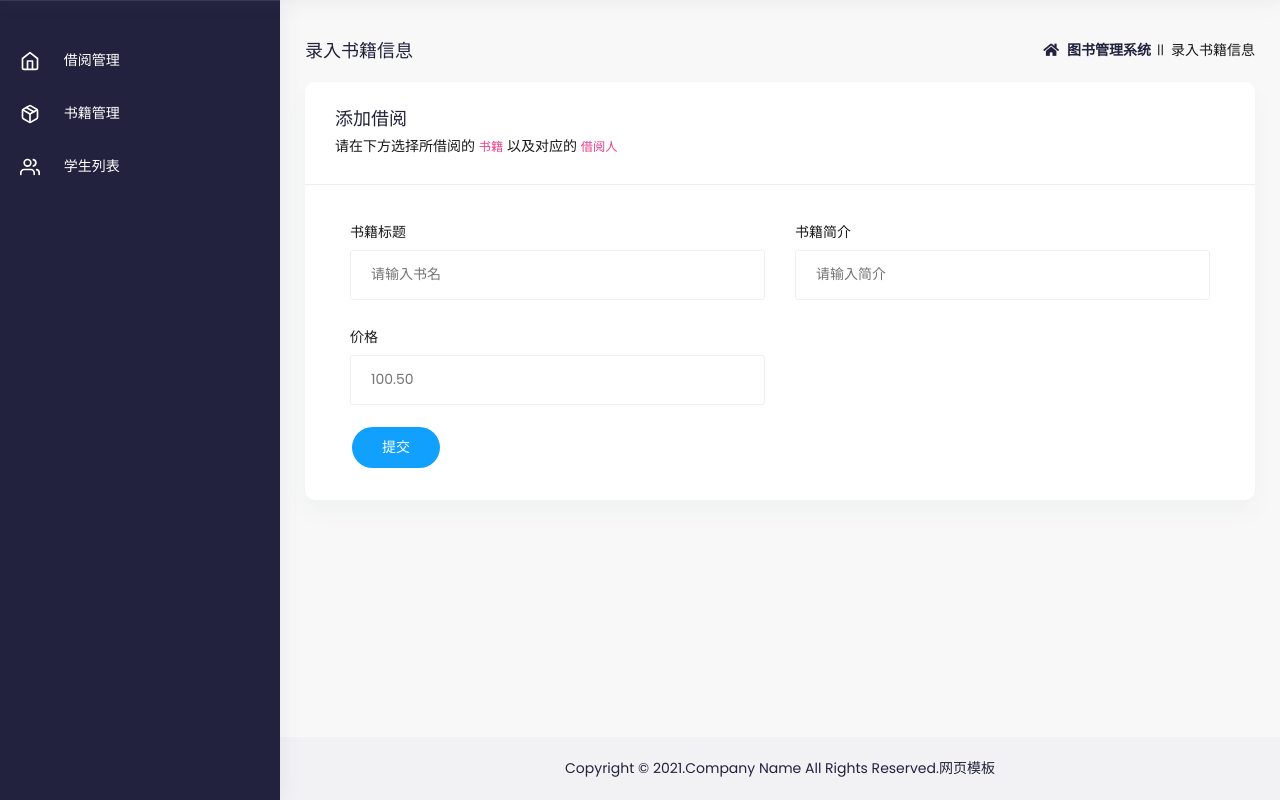
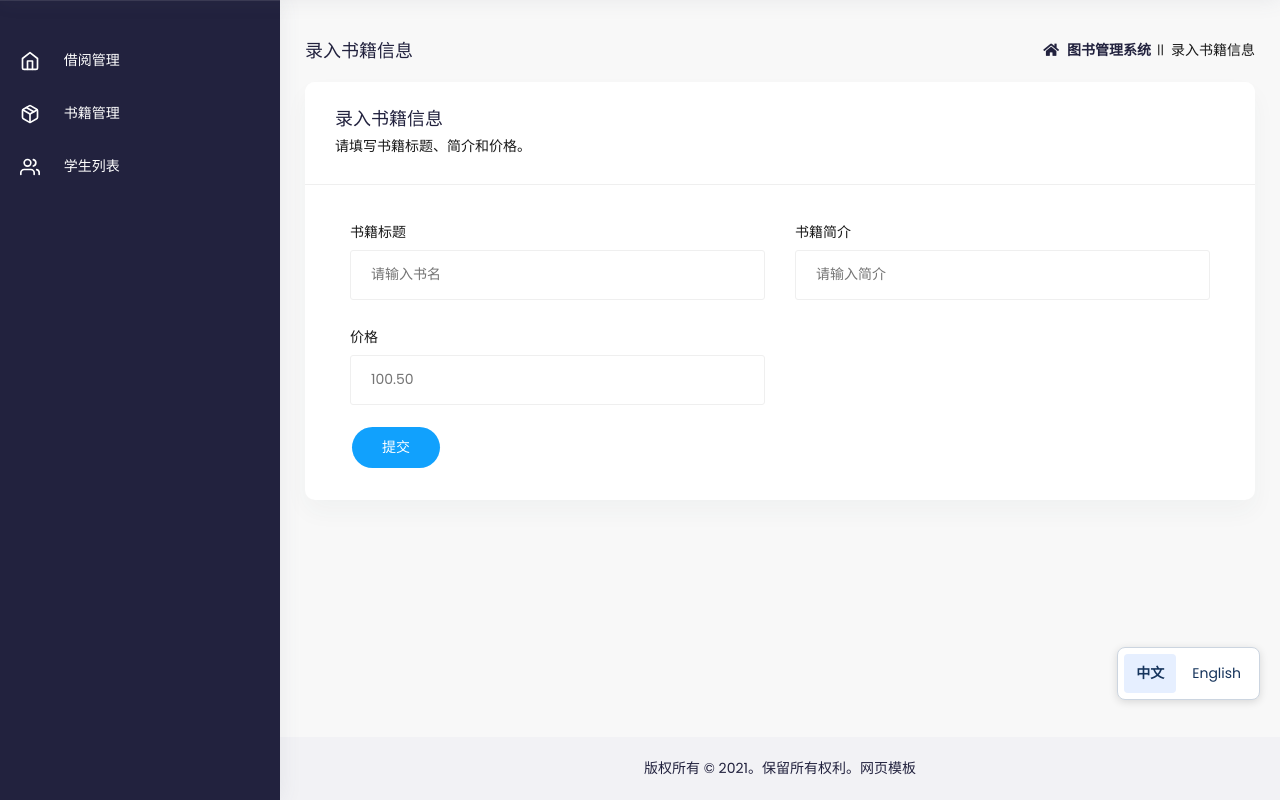
Before and after one commit to pikachuSparkle/BookManage, a Spring Boot app: page /add-book in a window 1280 px wide. Shown: the part 80-880 px from the top of the page. Run offline with Spring Boot 4, Linux system fonts and the light colour scheme; the visitor is signed in with stand-in values (Sample User, id 1); the project's own start-up code is not run, and a stand-in starts its controllers and pages; some of the project's set-up classes (security, data sources, template engines, error pages and the like) are left out, and stand-ins take their place.

Commit message:
feat: add persistent Chinese and English language switching

```diff
--- /dev/null
+++ b/src/main/resources/static/js/language.js
@@ -0,0 +1,140 @@
+/* Shared bilingual presentation. Database values and form submissions stay intact. */
+(() => {
+    'use strict';
+    const pairs = [
+        ['图书管理系统', 'Library Management System'],
+        ['欢迎来到图书管理系统', 'Welcome to the Library Management System'],
+        ['退出登录', 'Sign out'], ['借阅管理', 'Loan Management'],
+        ['书籍管理', 'Book Management'], ['学生列表', 'Students'],
+        ['学号', 'Student ID'], ['姓名', 'Name'], ['性别', 'Gender'], ['年级', 'Year'],
+        ['网页模板', 'Website Template'],
+        ['Copyright © 2021.Company name All rights reserved.', 'Copyright © 2021.Company name All rights reserved.'],
+        ['输入书籍标题...', 'Search by book title...'], ['添加书籍信息', 'Add Book'],
+        ['书籍列表', 'Books'], ['书籍ID', 'Book ID'], ['书籍标题', 'Book Title'],
+        ['书籍简介', 'Description'], ['书籍价格', 'Price'], ['借阅状态', 'Loan Status'],
+        ['删除信息', 'Delete'], ['正在借阅', 'On Loan'], ['可借阅', 'Available'],
+        ['删除图书', 'Delete Book'], ['添加借阅信息', 'Add Loan'], ['添加借阅', 'New Loan'],
+        ['请在下方选择所借阅的', 'Select a'], ['书籍', 'Book'],
+        ['以及对应的', 'and its'], ['借阅人', 'Borrower'],
+        ['当前没有可借阅图书，请先归还或添加图书。', 'No books available. Return or add a book first.'],
+        ['信息选择', 'Loan Details'], ['学生', 'Student'], ['提交', 'Submit'],
+        ['录入书籍信息', 'New Book'], ['请输入书名', 'Enter a book title'],
+        ['请输入简介', 'Enter a description'], ['价格', 'Price'],
+        ['请填写书籍标题、简介和价格。', 'Enter the book title, description, and price.'],
+        ['操作未完成', 'Operation Failed'], ['请检查输入后重试', 'Check your input and try again'],
+        ['图书列表', 'Book List'], ['借阅列表', 'Loan List'],
+        ['图书借阅管理', 'Library Loan Management'], ['学生数量', 'Total Students'],
+        ['书籍数量', 'Total Books'], ['借阅数量', 'Active Loans'], ['可借书籍数量', 'Available Books'],
+        ['图书借阅列表', 'Book Loans'], ['借阅ID', 'Loan ID'], ['书籍名称', 'Book Name'],
+        ['借阅时间', 'Borrowed At'], ['借阅人学号', 'Borrower ID'], ['归还', 'Return'],
+        ['归还图书', 'Return Book'], ['我是书名', 'Book Title'], ['我是学生', 'Student Name'],
+        ['用户名或密码错误，重新输入！', 'Incorrect username or password. Please try again.'],
+        ['你好，', 'Hello,'], ['欢迎！', 'Welcome!'],
+        ['请输入用户名和密码进行登录', 'Enter your username and password to sign in'],
+        ['用户名', 'Username'], ['密码', 'Password'], ['记住我', 'Remember me'], ['登录', 'Sign in'],
+        ['出错了！', 'Duhh!'], ['发生错误', 'Something Went Wrong'],
+        ['书名不能为空', 'Book title is required'], ['书名最多255字', 'Book title must be at most 255 characters'],
+        ['简介不能为空', 'Description is required'], ['简介最多255字', 'Description must be at most 255 characters'],
+        ['请输入价格', 'Price is required'], ['价格不能为负数', 'Price cannot be negative'],
+        ['价格最多8位整数和2位小数', 'Price allows up to 8 integer digits and 2 decimal places'],
+        ['输入格式不正确', 'Invalid input format'], ['请求参数缺失或格式不正确', 'Missing or invalid request parameters'],
+        ['数据库操作失败，请稍后重试', 'Database operation failed. Please try again later.'],
+        ['用户名或密码错误', 'Incorrect username or password'], ['学生不存在', 'Student not found'],
+        ['该图书已被借阅，请刷新页面', 'This book is already on loan. Please refresh the page.'],
+        ['借阅记录不存在', 'Loan not found'], ['该图书已经归还', 'This book has already been returned'],
+        ['图书正在借阅中，不能删除', 'A book on loan cannot be deleted'],
+        ['图书不存在或已删除', 'Book not found or already deleted'],
+        ['小明', 'James Miller'], ['小红', 'Emily Davis'], ['张晨', 'Michael Chen'],
+        ['李雨桐', 'Sophia Li'], ['王浩然', 'Daniel Wang'], ['陈思涵', 'Olivia Zhang'], ['赵子轩', 'Ethan Zhao'],
+        ['男', 'Male'], ['女', 'Female'],
+        ['Java 编程入门', 'Introduction to Java Programming'], ['Spring 实战', 'Spring in Action'],
+        ['三体', 'The Three-Body Problem'], ['活着', 'To Live'], ['平凡的世界', 'Ordinary World'],
+        ['围城', 'Fortress Besieged'], ['红楼梦', 'Dream of the Red Chamber'],
+        ['百年孤独', 'One Hundred Years of Solitude'], ['人类简史', 'Sapiens: A Brief History of Humankind'],
+        ['算法图解', 'Grokking Algorithms'], ['深入理解计算机系统', "Computer Systems: A Programmer's Perspective"],
+        ['设计模式', 'Design Patterns'],
+        ['Java 基础与面向对象编程', 'Java fundamentals and object-oriented programming'],
+        ['Spring MVC、安全与数据访问', 'Spring MVC, security, and data access'],
+        ['刘慈欣科幻小说，讲述地球文明与三体文明的接触。', 'A science fiction novel by Liu Cixin about contact between Earth and the Trisolarans.'],
+        ['余华长篇小说，描写普通人在时代变迁中的生命历程。', 'A novel by Yu Hua depicting the life of an ordinary person through changing times.'],
+        ['路遥长篇小说，展现普通劳动者的生活与奋斗。', 'A novel by Lu Yao portraying the lives and struggles of ordinary workers.'],
+        ['钱钟书长篇小说，以幽默笔触描写人生与婚姻。', 'A novel by Qian Zhongshu satirically depicting life and marriage.'],
+        ['曹雪芹古典名著，描绘贾府兴衰与人物命运。', 'A classic novel by Cao Xueqin depicting the rise and fall of the Jia family.'],
+        ['加西亚·马尔克斯代表作，讲述布恩迪亚家族的百年历史。', "Gabriel Garcia Marquez's masterpiece about the Buendia family over a century."],
+        ['尤瓦尔·赫拉利作品，从历史视角探讨人类文明的发展。', 'Yuval Noah Harari explores the history and development of human civilization.'],
+        ['以图解方式介绍常用算法与数据结构，适合编程初学者。', 'An illustrated guide to common algorithms and data structures for beginners.'],
+        ['介绍程序执行、存储层次、链接和系统级编程。', 'Covers program execution, memory hierarchy, linking, and systems programming.'],
+        ['介绍面向对象软件设计中的常用模式及应用场景。', 'Introduces common object-oriented design patterns and their applications.']
+    ];
+    const translations = new Map();
+    pairs.forEach(pair => pair.forEach(text => translations.set(text, pair)));
+    // Translate the template's English footer as well.
+    const footer = ['版权所有 © 2021。保留所有权利。', 'Copyright © 2021.Company name All rights reserved.'];
+    footer.forEach(text => translations.set(text, footer));
+    let language = 'zh';
+    const originalText = new WeakMap();
+    const originalAttributes = new WeakMap();
+    try { language = localStorage.getItem('bookmanage.language') === 'en' ? 'en' : 'zh'; } catch (_) { /* Storage may be disabled. */ }
+
+    function translate(text) {
+        const key = text.trim();
+        const pair = translations.get(key);
+        let value = pair ? pair[language === 'en' ? 1 : 0] : key;
+        const year = key.match(/^(\d{4})级$/) || key.match(/^Class of (\d{4})$/);
+        if (year) value = language === 'en' ? `Class of ${year[1]}` : `${year[1]}级`;
+        return key ? text.replace(key, value) : text;
+    }
+
+    function render() {
+        document.documentElement.lang = language === 'en' ? 'en' : 'zh-CN';
+        const walker = document.createTreeWalker(document.documentElement, NodeFilter.SHOW_TEXT);
+        let node;
+        while ((node = walker.nextNode())) {
+            if (node.parentElement.closest('script, style, textarea, [data-language-switch]')) continue;
+            if (!originalText.has(node)) originalText.set(node, node.nodeValue);
+            const text = translate(originalText.get(node));
+            if (text !== node.nodeValue) node.nodeValue = text;
+        }
+        document.querySelectorAll('[placeholder], [aria-label], [title], img[alt]').forEach(element => {
+            if (element.closest('[data-language-switch]')) return;
+            if (!originalAttributes.has(element)) originalAttributes.set(element, {});
+            const originals = originalAttributes.get(element);
+            ['placeholder', 'aria-label', 'title', 'alt'].forEach(attribute => {
+                if (element.hasAttribute(attribute)) {
+                    if (!(attribute in originals)) originals[attribute] = element.getAttribute(attribute);
+                    element.setAttribute(attribute, translate(originals[attribute]));
+                }
+            });
+        });
+        document.querySelectorAll('[data-language-switch] button').forEach(button => {
+            button.setAttribute('aria-pressed', String(button.dataset.language === language));
+            button.style.fontWeight = button.dataset.language === language ? '700' : '400';
+            button.style.background = button.dataset.language === language ? '#e6efff' : '#fff';
+        });
+    }
+
+    function init() {
+        const switcher = document.createElement('nav');
+        switcher.dataset.languageSwitch = '';
+        switcher.setAttribute('aria-label', '语言 / Language');
+        switcher.style.cssText = 'position:fixed;right:20px;bottom:20px;z-index:10000;display:flex;gap:4px;padding:6px;background:#fff;border:1px solid #ccd5e0;border-radius:8px;box-shadow:0 2px 8px #0002';
+        [['zh', '中文'], ['en', 'English']].forEach(([value, label]) => {
+            const button = document.createElement('button');
+            button.type = 'button';
+            button.dataset.language = value;
+            button.textContent = label;
+            button.lang = value === 'zh' ? 'zh-CN' : 'en';
+            button.style.cssText = 'border:0;border-radius:4px;padding:8px 12px;color:#16345c;cursor:pointer';
+            button.addEventListener('click', () => {
+                language = value;
+                try { localStorage.setItem('bookmanage.language', value); } catch (_) { /* Keep selection for this page. */ }
+                render();
+            });
+            switcher.appendChild(button);
+        });
+        document.body.appendChild(switcher);
+        render();
+    }
+    if (document.readyState === 'loading') document.addEventListener('DOMContentLoaded', init);
+    else init();
+})();
--- a/src/main/resources/templates/add-book.html
+++ b/src/main/resources/templates/add-book.html
@@ -100,8 +100,8 @@
                         <div class="col-xl-12 col-lg-12 col-md-12 col-sm-12 col-12">
                             <div class="card">
                                 <div class="card-header">
-                                    <h4>添加借阅</h4>
-                                    <p class="card-desc">请在下方选择所借阅的 <code>书籍</code> 以及对应的 <code>借阅人</code></p>
+                                    <h4>录入书籍信息</h4>
+                                    <p class="card-desc">请填写书籍标题、简介和价格。</p>
                                 </div>
                                 <div class="card-body">
                                     <form class="separate-form" method="post" th:action="@{/add-book}">
@@ -157,6 +157,7 @@
     <script src="static/js/nice-select.min.js"></script>
     <!-- Custom Script -->
     <script src="static/js/custom.js"></script>
+    <script th:src="@{/static/js/language.js}"></script>
 </body>
 
 </html>
--- a/src/main/resources/templates/add-borrow.html
+++ b/src/main/resources/templates/add-borrow.html
@@ -158,6 +158,7 @@
     <script src="static/js/nice-select.min.js"></script>
     <!-- Custom Script -->
     <script src="static/js/custom.js"></script>
+    <script th:src="@{/static/js/language.js}"></script>
 </body>
 
 </html>
--- a/src/main/resources/templates/books.html
+++ b/src/main/resources/templates/books.html
@@ -184,6 +184,7 @@
     <script src="static/js/nice-select.min.js"></script>
     <!-- Custom Script -->
     <script src="static/js/custom.js"></script>
+    <script th:src="@{/static/js/language.js}"></script>
 </body>
 
 </html>
--- a/src/main/resources/templates/borrow.html
+++ b/src/main/resources/templates/borrow.html
@@ -301,6 +301,7 @@
     <script src="static/js/nice-select.min.js"></script>
     <!-- Custom Script -->
     <script src="static/js/custom.js"></script>
+    <script th:src="@{/static/js/language.js}"></script>
 </body>
 
 </html>
--- a/src/main/resources/templates/error.html
+++ b/src/main/resources/templates/error.html
@@ -5,5 +5,6 @@
 <h1>操作未完成</h1>
 <p th:text="${message}">请检查输入后重试</p>
 <a th:href="@{/books}">图书列表</a> · <a th:href="@{/borrow}">借阅列表</a>
+<script th:src="@{/static/js/language.js}"></script>
 </body>
 </html>
--- a/src/main/resources/templates/login.html
+++ b/src/main/resources/templates/login.html
@@ -75,6 +75,7 @@
             </div>
         </div>
     </div>
+    <script th:src="@{/static/js/language.js}"></script>
 </body>
 
 </html>
--- a/src/main/resources/templates/student.html
+++ b/src/main/resources/templates/student.html
@@ -141,6 +141,7 @@
     <script src="static/js/nice-select.min.js"></script>
     <!-- Custom Script -->
     <script src="static/js/custom.js"></script>
+    <script th:src="@{/static/js/language.js}"></script>
 </body>
 
 </html>
```
Also changed, not shown: README.en.md (+3 -1 lines), README.md.
